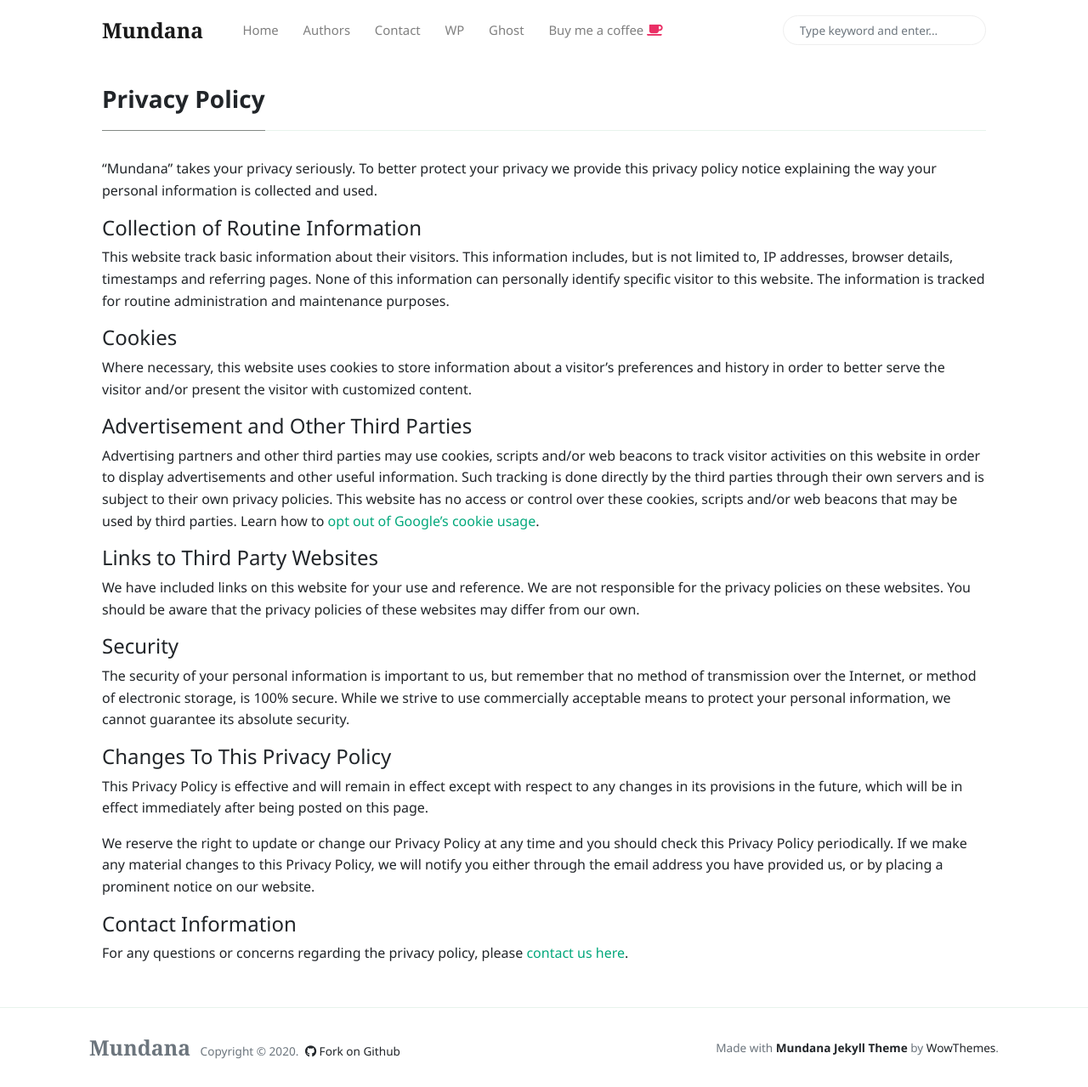
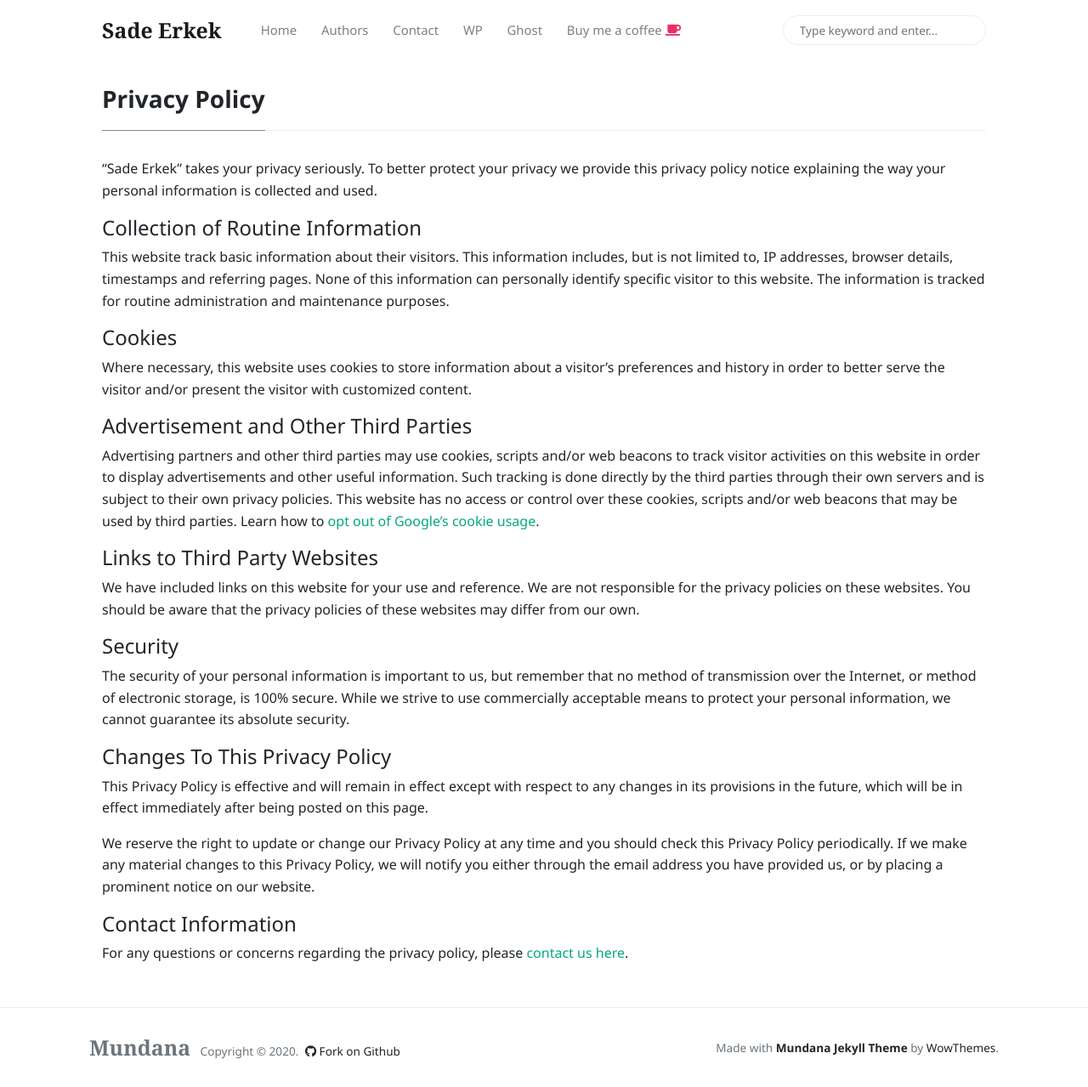
Before and after one commit to sadeerkek/sadeerkek.github.io, a Jekyll site: the page built from _pages/privacy-policy.md, in a window 1280 px wide and 1279 px high. Shown: the whole window at 85% size. Built offline with Jekyll 4.4.1, drawn with Linux system fonts in a browser that asks for light colours; nearby versions of some CDN libraries.

Commit message:
Update _config.yml

```diff
--- a/_config.yml
+++ b/_config.yml
@@ -1,12 +1,12 @@
 # Site
-name: 'Mundana'
-description: 'Mundana is a free Jekyll theme for awesome people like you, Medium like.'
+name: 'Sade Erkek'
+description: 'Minimal moda'
 logo: 'assets/images/logo.png'
 favicon: 'assets/images/favicon.ico'
-baseurl: '/mundana-theme-jekyll'
+baseurl: '/'
 disqus: 'demowebsite'
-email: 'wowthemesnet@gmail.com'
-mailchimp-list: 'https://wowthemes.us11.list-manage.com/subscribe/post?u=8aeb20a530e124561927d3bd8&amp;id=8c3d2d214b'
+email: 'pureerkek@goutlook.com'
+mailchimp-list: 'none'
 
 include: ["_pages"]
 permalink: /:title/
```
